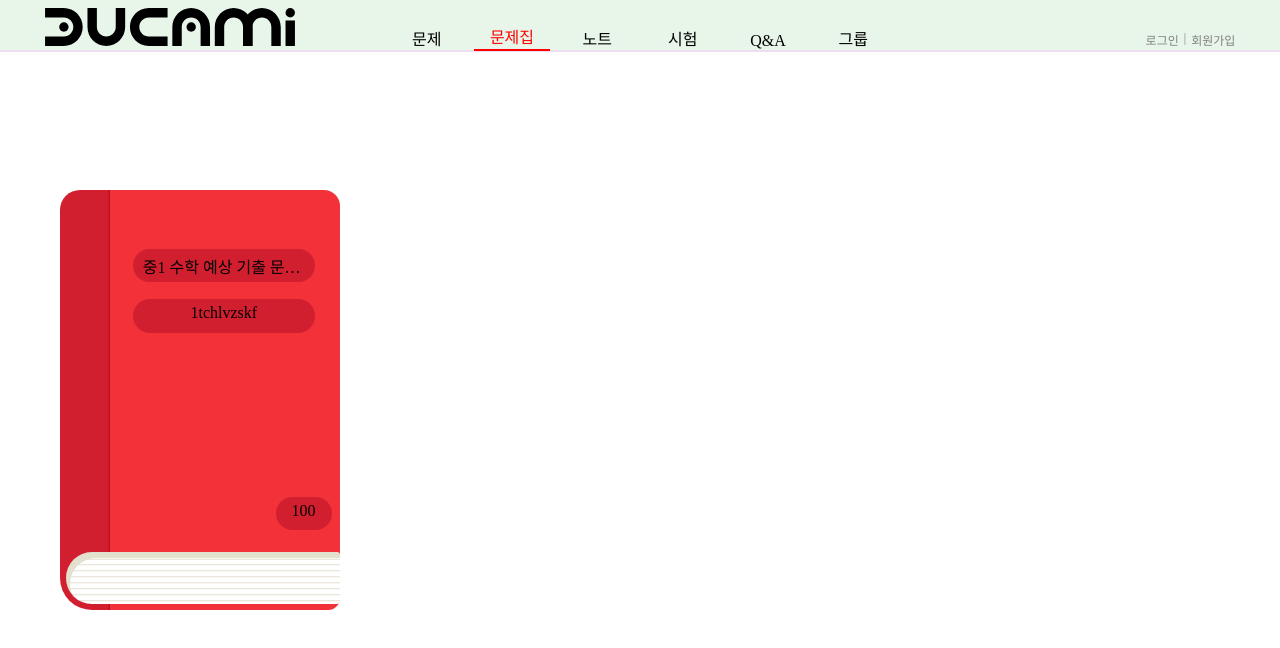
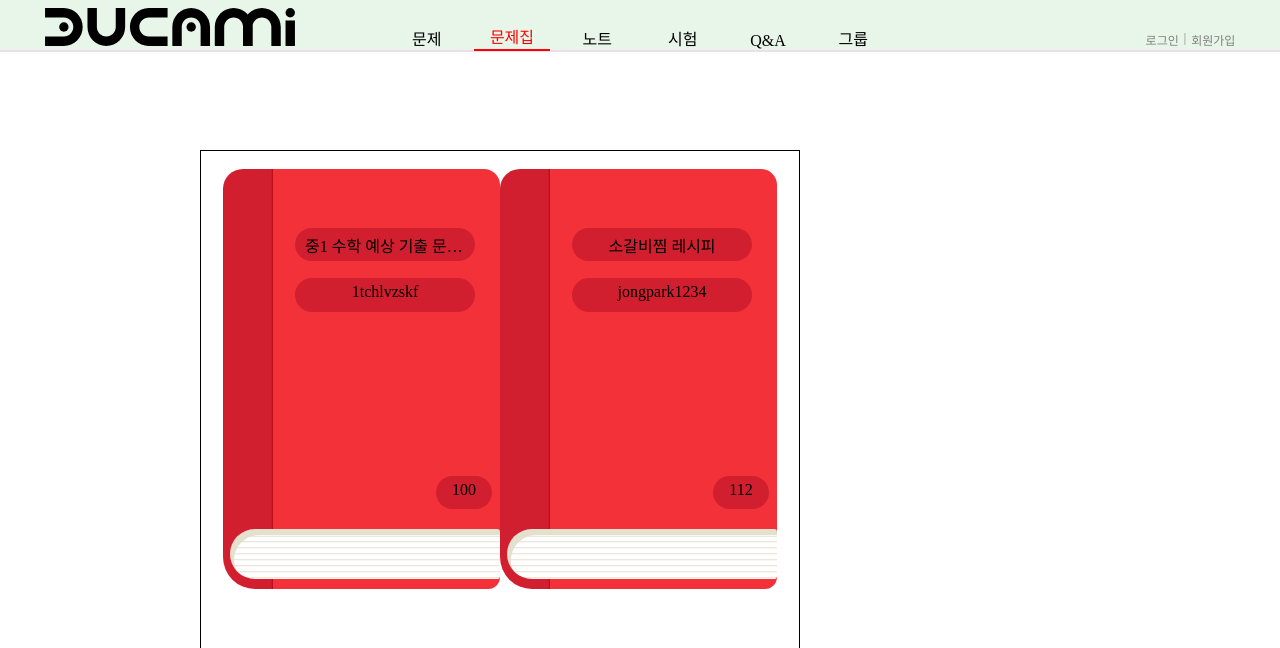
Before and after one commit to Project-DUCADEMY/ducademy-web, a React (Create React App) app: page /workbook in a window 1280 px wide. Shown: the top 648 px of the page. Built offline with nearby package versions, Linux system fonts and the light colour scheme; no server answers; a web font is replaced by a local one.

Commit message:
Update Workbook.jsx

```diff
--- a/src/components/Workbooks/Workbook.jsx
+++ b/src/components/Workbooks/Workbook.jsx
@@ -1,10 +1,18 @@
 import styled from 'styled-components'
+const BookShelf = styled.div`
+	box-sizing: border-box;
+	padding: 18px 22px;
+	width: 600px;
+	height: 500px;
+	display: flex;
+	border: 1px solid black;
+	transform: translate(0%, -50%);
+	top: 50%;
+	left: 50%;
+`
 const Book = styled.div`
-	width:280px;
-	height:420px;
-	transform: translate(-50%, -50%);
-	top:50%;
-	left: 50%;
+	width: 280px;
+	height: 420px;
 	background: #F33139;
 	border-radius: 20px 16px 12px 32px;
 	background-image: linear-gradient(to right,#D11F2F 48px, #ba0716 50px, transparent 50px);
@@ -12,23 +20,24 @@ const Book = styled.div`
     justify-content: space-evenly;
     flex-direction: column;
     align-items: flex-end;
-	//
-	&:hover{
-		box-shadow:  2px 6px 40px 0px #FEA600
+	transition: box-shadow ease-in-out 0.15s, transform ease-in-out 0.15s;
+
+	&:hover {
+		box-shadow: 2px 6px 20px 0px #FEA600;
+		transform: scale(1.05);
 	}
-	&:after{
+
+	&:after {
 		content: "";
 		position: absolute;
-		height: 52px;
-		width: 274px;
-		bottom: 6px;
-		right:0px;
+		height: 50px;
+		width: 270px;
+		bottom: 70px;
 		background: white;
 		border-radius: 32px 4px 4px 32px;
 		box-shadow: inset 4px 6px 0px 0px #E4E0CE;
 		background-image: linear-gradient(to bottom, transparent 6px, #E4E0CE 8px, transparent 8px, transparent 12px, #E4E0CE 12px, transparent 14px, transparent 18px,#E4E0CE 18px, transparent 20px, transparent 24px, #E4E0CE 24px, transparent 26px, transparent 30px, #E4E0CE 30px, transparent 32px, transparent 36px, #E4E0CE 36px, transparent 38px, transparent 42px, #E4E0CE 42px, transparent 44px, transparent 48px, #E4E0CE 48px, transparent 50px);
 	}
-
 `
 const TextBox = styled.div`
 	background-color: #D11F2F;
@@ -65,11 +74,18 @@ const TextWrapper = styled.div`
 //https://www.google.com/url?sa=i&url=https%3A%2F%2Fwww.chess.com%2Fko%2Fterms%2Fchess-ko&psig=AOvVaw1FzJjSj38iX7W6IhSQypAa&ust=1649121349223000&source=images&cd=vfe&ved=0CAsQjRxqFwoTCJjrgPSd-fYCFQAAAAAdAAAAABAD
 const Workbook = () => {
 	return (
-		<Book>
-			<Title><TextWrapper>중1 수학 예상 기출 문제집</TextWrapper></Title>
-			<Author><TextWrapper>1tchlvzskf</TextWrapper></Author>
-			<UniqueNumber><TextWrapper>100</TextWrapper></UniqueNumber>
-		</Book>
+		<BookShelf>
+			<Book>
+				<Title><TextWrapper>중1 수학 예상 기출 문제집</TextWrapper></Title>
+				<Author><TextWrapper>1tchlvzskf</TextWrapper></Author>
+				<UniqueNumber><TextWrapper>100</TextWrapper></UniqueNumber>
+			</Book>
+			<Book>
+				<Title><TextWrapper>소갈비찜 레시피</TextWrapper></Title>
+				<Author><TextWrapper>jongpark1234</TextWrapper></Author>
+				<UniqueNumber><TextWrapper>112</TextWrapper></UniqueNumber>
+			</Book>
+		</BookShelf>
 	)
 }
 export default Workbook;
```
